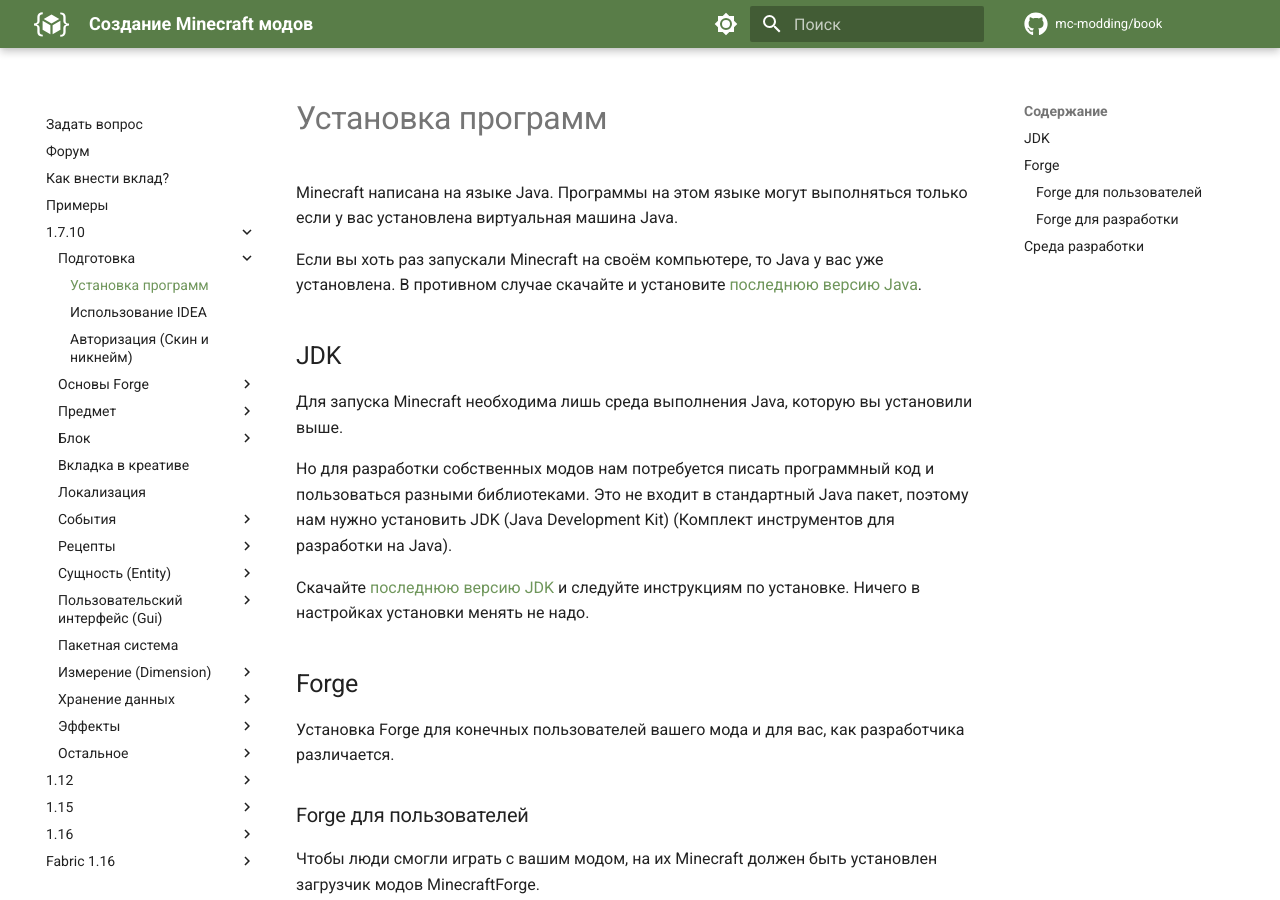
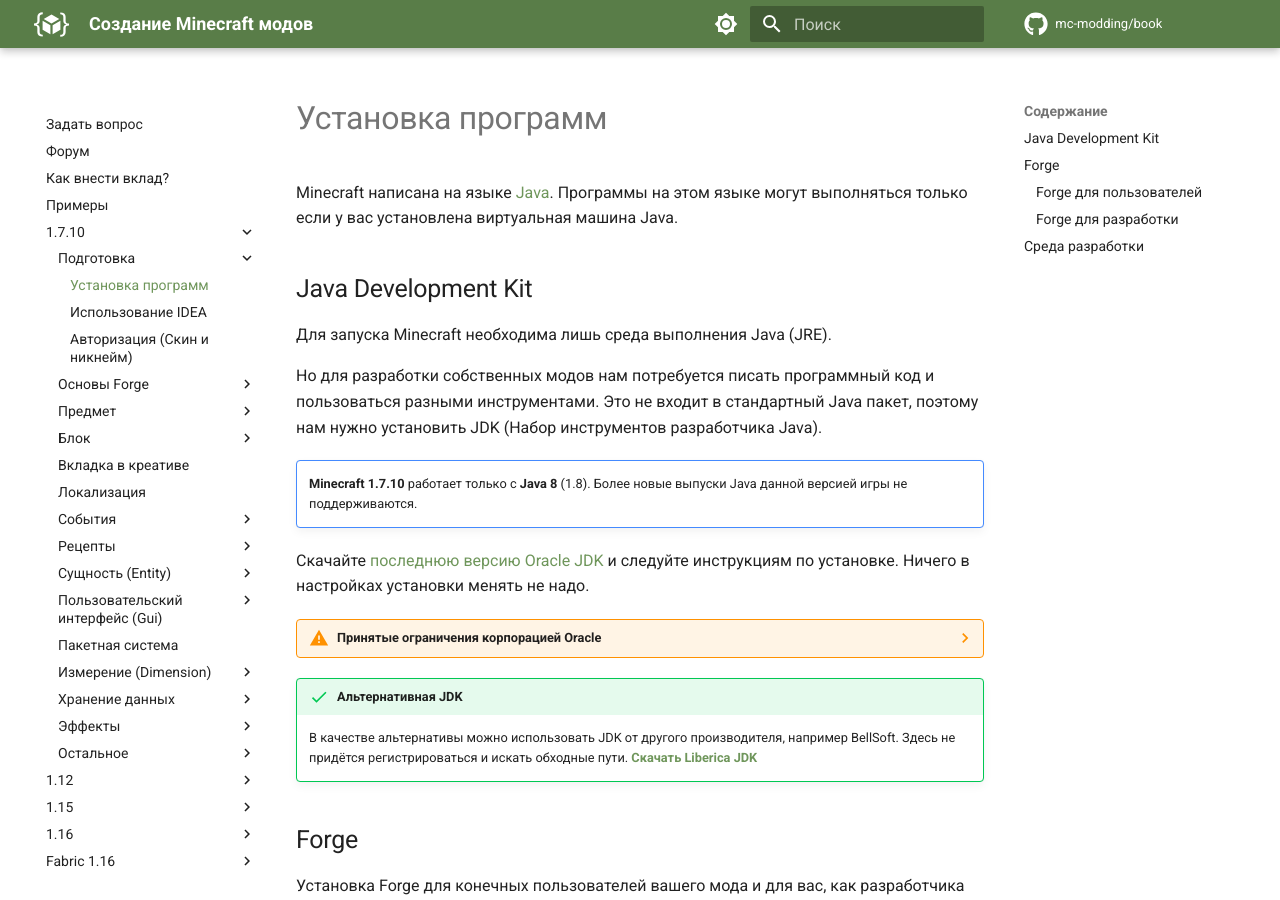
Before and after one commit to mc-modding/book, an MkDocs documentation site: the page built from docs/1.7.10/preparation/install.md, in a window 1280 px wide and 900 px high. Built offline with MkDocs 1.6.1 and Material for MkDocs 9.7.7, drawn with Linux system fonts in a browser that asks for light colours; comment, search, counter and statistics services are not loaded.

Commit message:
Добавлена информация про скачивание JDK

```diff
--- a/docs/1.7.10/preparation/install.md
+++ b/docs/1.7.10/preparation/install.md
@@ -2,18 +2,29 @@
 
 # Установка программ
 
-Minecraft написана на языке Java. Программы на этом языке могут выполняться только если у вас установлена виртуальная машина Java.
+Minecraft написана на языке [Java](https://ru.wikipedia.org/wiki/Java). Программы на этом языке могут выполняться только если у вас установлена виртуальная машина Java.
 
-Если вы хоть раз запускали Minecraft на своём компьютере, то Java у вас уже установлена. В противном случае скачайте и установите [последнюю версию Java](https://java.com/ru/download/).
+## Java Development Kit
 
-## JDK
+Для запуска Minecraft необходима лишь среда выполнения Java (JRE).
 
-Для запуска Minecraft необходима лишь среда выполнения Java, которую вы установили выше.
+Но для разработки собственных модов нам потребуется писать программный код и пользоваться разными инструментами. Это не входит в стандартный Java пакет,
+поэтому нам нужно установить JDK (Набор инструментов разработчика Java).
 
-Но для разработки собственных модов нам потребуется писать программный код и пользоваться разными библиотеками. Это не входит в стандартный Java пакет,
-поэтому нам нужно установить JDK (Java Development Kit) (Комплект инструментов для разработки на Java).
+!!! note ""
+    **Minecraft 1.7.10** работает только с **Java 8** (1.8). Более новые выпуски Java данной версией игры не поддерживаются.
 
-Скачайте [последнюю версию JDK](http://www.oracle.com/technetwork/java/javase/downloads/jdk8-downloads-2133151.html) и следуйте инструкциям по установке. Ничего в настройках установки менять не надо.
+Скачайте [последнюю версию Oracle JDK](https://www.oracle.com/technetwork/java/javase/downloads/jdk8-downloads-2133151.html) и следуйте инструкциям по установке. Ничего в настройках установки менять не надо.
+
+??? warning "Принятые ограничения корпорацией Oracle"
+    * **С апреля 2019 г.** для скачивания файлов нужна регистрация на сайте. Это бесплатно и подтверждать ничего, кроме E-mail не потребуется.
+    * **С марта 2022 г.** скачивание файлов недоступно для пользователей из РФ.
+      Потребуется использовать прокси/VPN. При регистрации следует указывать любую другую страну и использовать иностранный почтовый сервис (напр. GMail, Outlook).
+
+!!! success "Альтернативная JDK"
+    В качестве альтернативы можно использовать JDK от другого производителя, например BellSoft.
+    Здесь не придётся регистрироваться и искать обходные пути.
+    **[Скачать Liberica JDK](https://bell-sw.com/pages/downloads/#/java-8-lts)**
 
 ## Forge
 
```
